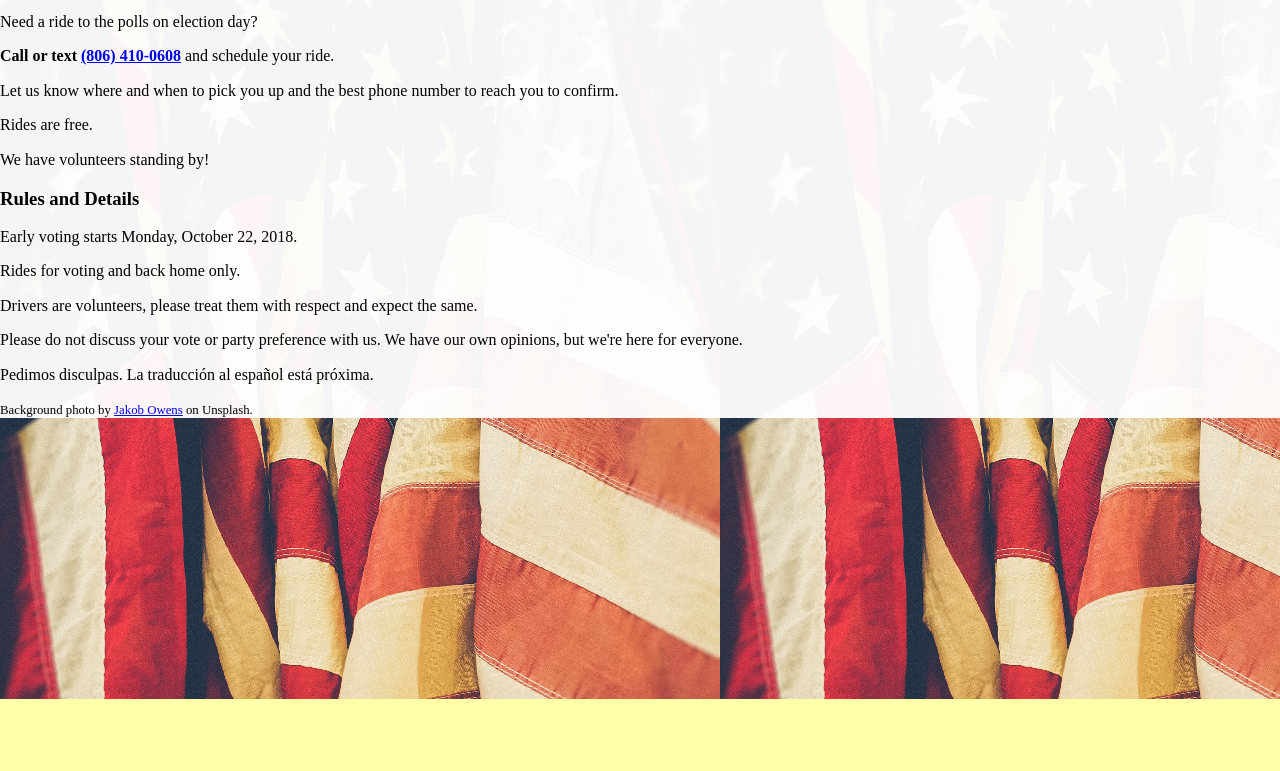
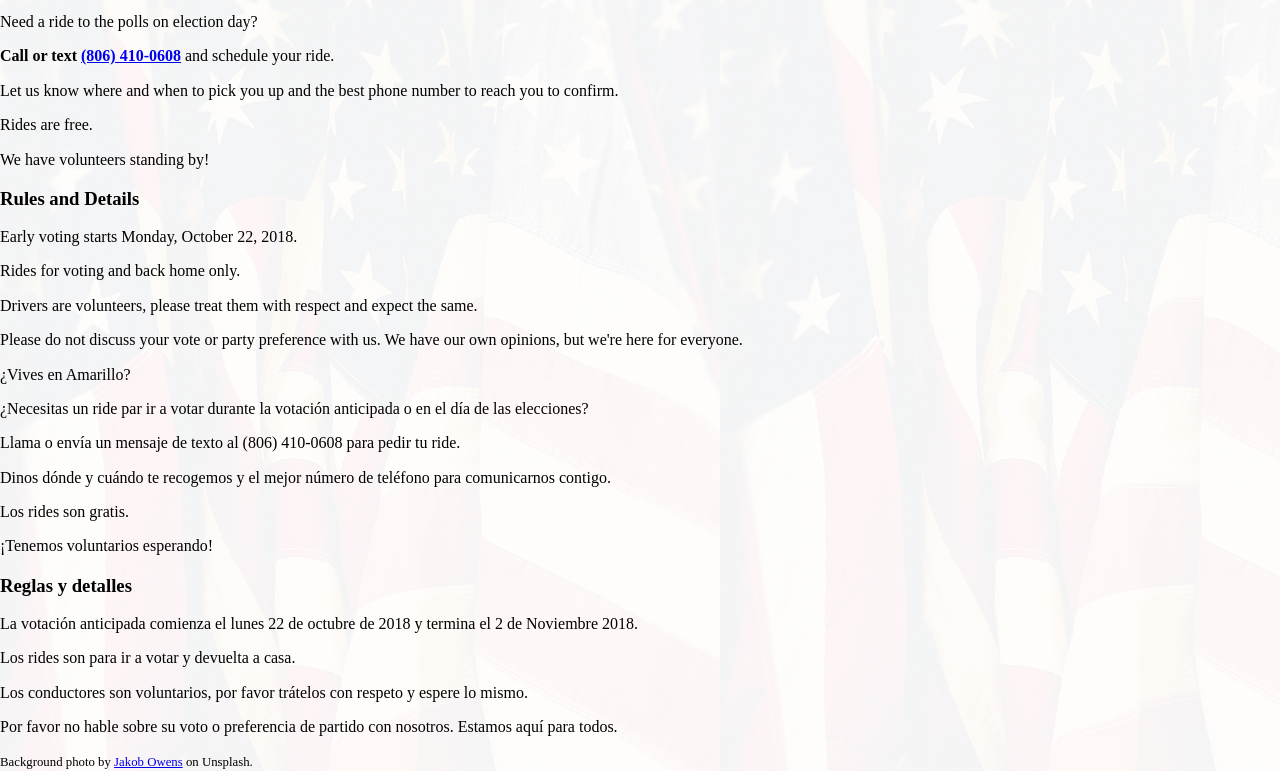
Before and after one commit to ScriptGadget/voterlift, a plain HTML site: page index.html in a window 1280 px wide. Shown: the part 101-872 px from the top of the page. Before the commit the page ends 800 px from the top, so only its background shows below. Drawn offline with nearby package versions, Linux system fonts and the light colour scheme; a small style sheet from the web is missing.

Commit message:
Add Spanish

```diff
--- a/index.html
+++ b/index.html
@@ -43,7 +43,19 @@
   </div>
 
   <div class="column column-sm-100 column-md-50">
-    <p>Pedimos disculpas. La traducción al español está próxima.
+    <p>¿Vives en Amarillo?
+    <p>¿Necesitas un ride par ir a votar durante la votación anticipada o en el día de las elecciones?
+    <p>Llama o envía un mensaje de texto al (806) 410-0608 para pedir tu ride.
+    <p>Dinos dónde y cuándo te recogemos y el mejor número de teléfono para comunicarnos contigo.
+    <p>Los rides son gratis.
+    <p>¡Tenemos voluntarios esperando!
+
+    <h3>Reglas y detalles</h3>
+
+    <p>La votación anticipada comienza el lunes 22 de octubre de 2018 y termina el 2 de Noviembre 2018.
+    <p>Los rides son para ir a votar y devuelta a casa.
+    <p>Los conductores son voluntarios, por favor trátelos con respeto y espere lo mismo.
+    <p>Por favor no hable sobre su voto o preferencia de partido con nosotros. Estamos aquí para todos.
   </div>
 
 </div>
```
